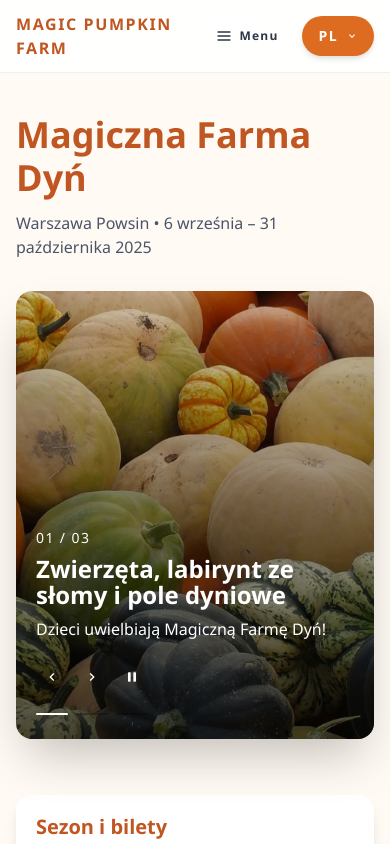
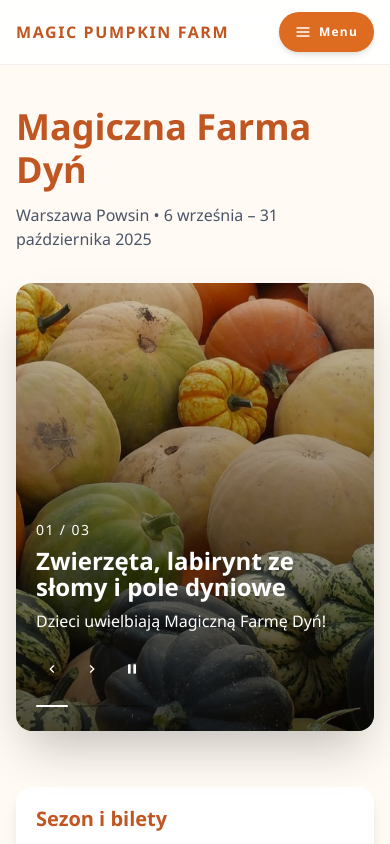
Before and after one commit to DenysVM/farmadyn-react, a React (Vite) app: page / in a window 390 px wide. Shown: the top 844 px of the page. Built offline with nearby package versions, Linux system fonts and the light colour scheme.

Commit message:
Refine language picker styling and placement

```diff
--- a/src/components/NavigationBar.tsx
+++ b/src/components/NavigationBar.tsx
@@ -110,54 +110,27 @@ const NavigationBar = () => {
     [navigation.languages]
   );
 
-  const LanguageSwitcher = ({
-    variant
-  }: {
-    variant: "desktop" | "mobileHeader" | "mobileSheet";
-  }) => {
+  const LanguageSwitcher = ({ variant }: { variant: "desktop" | "mobile" }) => {
     const isDesktop = variant === "desktop";
-    const isMobileHeader = variant === "mobileHeader";
-    const isMobileSheet = variant === "mobileSheet";
-
-    const buttonProps = {
-      variant: isDesktop ? "ghost" : isMobileHeader ? "primary" : "secondary",
-      size: isDesktop ? "sm" : isMobileHeader ? "sm" : "md",
-      px: isDesktop ? 3 : 4,
-      rightIcon: <ChevronDownIcon boxSize={3} />,
-      fontWeight: "semibold",
-      letterSpacing: "wider",
-      ...(isMobileHeader
-        ? {
-            boxShadow: "md"
-          }
-        : {}),
-      ...(isMobileSheet
-        ? {
-            w: "full",
-            justifyContent: "space-between"
-          }
-        : {})
-    } as const;
 
     return (
-      <Menu placement={isDesktop ? "bottom-end" : "bottom-start"} isLazy>
-        <MenuButton as={Button} {...buttonProps} aria-label={navigation.languageLabel}>
-          {isMobileSheet ? (
-            <HStack spacing={3} w="full" justify="space-between">
+      <Menu placement="bottom-end" isLazy>
+        <MenuButton
+          as={Button}
+          variant={isDesktop ? "ghost" : "primary"}
+          size="sm"
+          px={isDesktop ? 3 : 4}
+          rightIcon={<ChevronDownIcon boxSize={3} />}
+          fontWeight="semibold"
+          letterSpacing="wider"
+          boxShadow={isDesktop ? undefined : "md"}
+          aria-label={navigation.languageLabel}
+        >
           <Text fontWeight="semibold" letterSpacing="widest">
             {localeIcon[locale]}
           </Text>
-              <Text fontSize="sm" color="gray.600">
-                {navigation.languages[locale]}
-              </Text>
-            </HStack>
-          ) : (
-            <Text fontWeight="semibold" letterSpacing="widest">
-              {localeIcon[locale]}
-            </Text>
-          )}
         </MenuButton>
-        <MenuList bg="white" borderColor="orange.200" boxShadow="xl" py={1}>
+        <MenuList bg="white" borderColor="orange.200" boxShadow="xl" py={2}>
           {languageOptions.map(({ code, label }) => (
             <MenuItem
               key={code}
@@ -170,10 +143,11 @@ const NavigationBar = () => {
               alignItems="center"
               gap={3}
               fontWeight={locale === code ? "semibold" : "medium"}
+              bg={locale === code ? "orange.50" : "transparent"}
               _hover={{ bg: "orange.50" }}
               _focus={{ bg: "orange.100" }}
             >
-              <Text fontWeight="semibold" letterSpacing="widest" w={10}>
+              <Text fontWeight="semibold" letterSpacing="widest" w={8}>
                 {localeIcon[code as Locale]}
               </Text>
               <Text flex="1" fontSize="sm">
@@ -226,15 +200,16 @@ const NavigationBar = () => {
           <LanguageSwitcher variant="desktop" />
         </Box>
 
-        <HStack spacing={2} display={{ base: "flex", md: "none" }}>
         <Button
+          display={{ base: "inline-flex", md: "none" }}
           onClick={onToggle}
-            variant="ghost"
+          variant="primary"
           size="sm"
           px={4}
           py={2}
           borderRadius="full"
           gap={2}
+          boxShadow="md"
           aria-label={isOpen ? navigation.closeMenuLabel : navigation.openMenuLabel}
         >
           {isOpen ? <CloseIcon boxSize={3} /> : <HamburgerIcon boxSize={4} />}
@@ -242,8 +217,6 @@ const NavigationBar = () => {
             {isOpen ? navigation.close : navigation.menu}
           </Text>
         </Button>
-          <LanguageSwitcher variant="mobileHeader" />
-        </HStack>
       </Flex>
 
       <Slide direction="top" in={isOpen} style={{ zIndex: 1400, top: "64px" }} unmountOnExit>
@@ -255,9 +228,11 @@ const NavigationBar = () => {
           minH="calc(100vh - 64px)"
           display={{ base: "block", md: "none" }}
         >
-          <Stack spacing={10}>
+          <Stack spacing={8} align="stretch">
+            <HStack justify="flex-end">
+              <LanguageSwitcher variant="mobile" />
+            </HStack>
             {renderLinks("column")}
-            <LanguageSwitcher variant="mobileSheet" />
           </Stack>
         </Box>
       </Slide>
```
Lines whose indentation alone changed are shown as unchanged.
